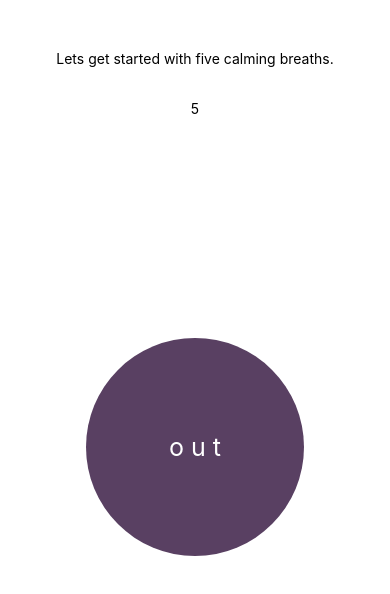
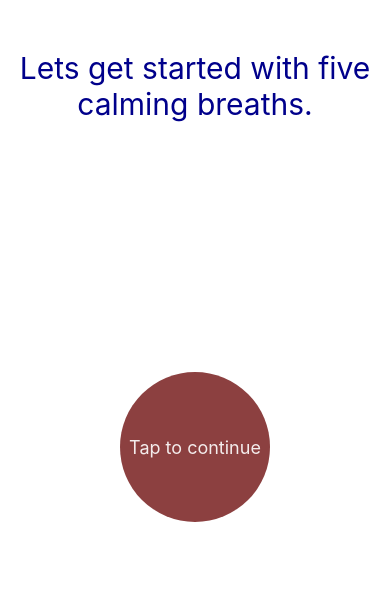
Before and after one commit to liamtrampota/oneminutemeditation, a React Native app: screen / in a window 390 px wide. Shown: the top 594 px of the page. Built offline with nearby package versions, Linux system fonts and the light colour scheme.

Commit message:
lets get started page mvp

```diff
--- a/components/meditation.js
+++ b/components/meditation.js
@@ -4,24 +4,49 @@ import { Text, View, Animated, Easing } from 'react-native';
 class BasicMeditation extends React.Component {
   state = {
     circleAnim: new Animated.Value(0),
-    counter: 5
+    counter: 5,
+    TIMING: 1000,
+    continueAnim: new Animated.Value(0)
   }
 
+
   componentDidMount() {
+    Animated.sequence([
       Animated.loop(
           Animated.timing(
             this.state.circleAnim,
             {
               toValue:1,
-            duration: 9000,
+              duration: this.state.TIMING,
               easing: Easing.linear()
             }
           ), {iterations: 5}
-    ).start()
+      ),
+      Animated.loop(
+        Animated.sequence([
+          Animated.timing(
+            this.state.continueAnim, {
+              toValue:1,
+              duration:2000,
+            }),
+          Animated.timing(
+            this.state.continueAnim, {
+              toValue:0,
+              duration:2000
+            })
+        ])
+      )
+    ]).start()
 
-    setInterval(()=>{
-      this.setState({counter: this.state.counter-1})
-    }, 9000
+    let a=[1,2,3,4,5].map(x=>x*this.state.TIMING)
+    console.log("AAAAAA",a);
+    a.forEach((y)=>
+      setTimeout(()=>{
+        this.setState((prevState) =>
+          ({ counter: prevState.counter-1  })
+        );
+      },
+      y)
     )
   }
 
@@ -54,21 +79,54 @@ class BasicMeditation extends React.Component {
       inputRange: [0.5,1],
       outputRange: [30, 15]
     })
+    var headTextSize = this.state.circleAnim.interpolate({
+      inputRange: [0,0.5,1],
+      outputRange: [15, 26, 15]
+    })
+    var headTextColor = this.state.circleAnim.interpolate({
+      inputRange: [0,0.5,1],
+      outputRange: ['rgba(0, 0, 0, 0.5)','rgba(0, 0, 0, 1)', 'rgba(0, 0, 0, 0.2)']
+    })
+    var continueColor = this.state.continueAnim.interpolate({
+      inputRange: [0, 1],
+      outputRange: ['rgba(255, 255,255, 1)', 'rgba(255,255,255,.2)']
+    })
 
 
 
     return(
       <View style={{flex:1, display:'flex', alignItems:'center'}}>
-        <Text style={{position:'absolute', marginTop:50}}>
+        <Text style={{position:'absolute', marginTop:50, fontSize:30, color:'darkblue', textAlign:'center'}}>
           Lets get started with five calming breaths.
         </Text>
-        <Text style={{position:'absolute', marginTop:100}}>
-          {this.state.counter}
-        </Text>
+        {this.state.counter ?
+          <View>
+            <View style={{position:'absolute', marginTop:180, alignItems:"center"}}>
+              {[5,4,3,2,1].map(
+                (i)=>{
+                  if (i==this.state.counter) {
+                    return(
+                    <Animated.Text key={i} style={{color: headTextColor, fontSize:headTextSize}}>{i}</Animated.Text>
+                    )
+                  } else if (i<this.state.counter) {
+                    return(
+                    <Animated.Text key={i} style={{color: 'rgba(0, 0, 0, 0.5)', fontSize:15}}>{i}</Animated.Text>
+                    )
+                  } else {
+                    return(
+                    <Animated.Text key={i} style={{color: 'rgba(0, 0, 0, 0.2)', fontSize:15}}>{i}</Animated.Text>
+                    )
+                  }
+                }
+              )}
+            </View>
+          </View> :
+          <View></View>
+        }
         <View style={{display:'flex', flex:1, justifyContent:'center'}}>
           <Animated.View style={{backgroundColor:color, width:size, height:size, borderRadius:radius, display:'flex', marginTop:50, justifyContent:'center', alignItems:'center'}}>
             {this.state.counter ?
-              <View>
+              <View style={{display:'flex', justifyContent:'center', alignItems:'center'}}>
                 <Animated.Text style={{color:inOpacity, position:'absolute', fontSize:inTextSize}}>
                   i n
                 </Animated.Text>
@@ -77,9 +135,9 @@ class BasicMeditation extends React.Component {
                 </Animated.Text>
               </View>
                 :
-              <Text>
+              <Animated.Text style={{color:continueColor, fontSize:18}}>
                 Tap to continue
-              </Text>
+              </Animated.Text>
               }
             {/* // <Animated.Text style={{color:inOpacity, position:'absolute', fontSize:inTextSize}}>
             //   i n
```
Lines whose indentation alone changed are shown as unchanged.
